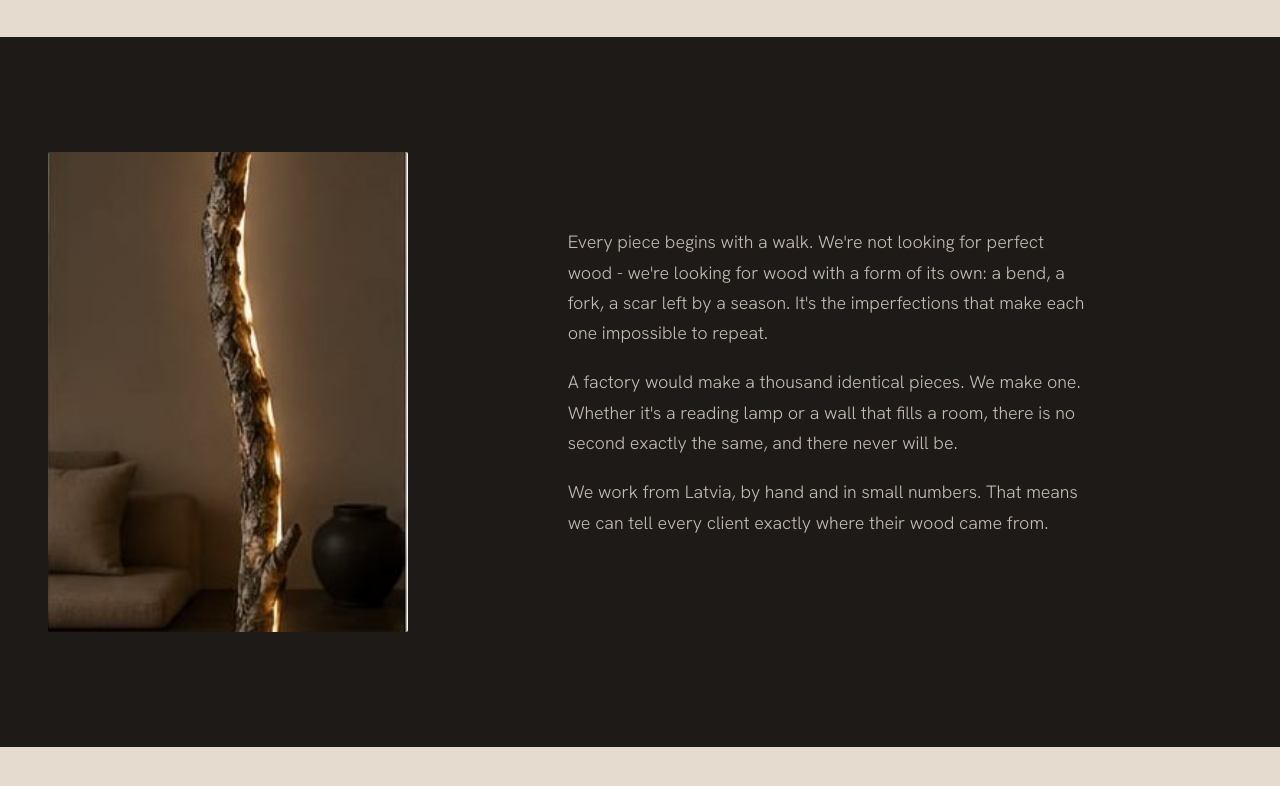
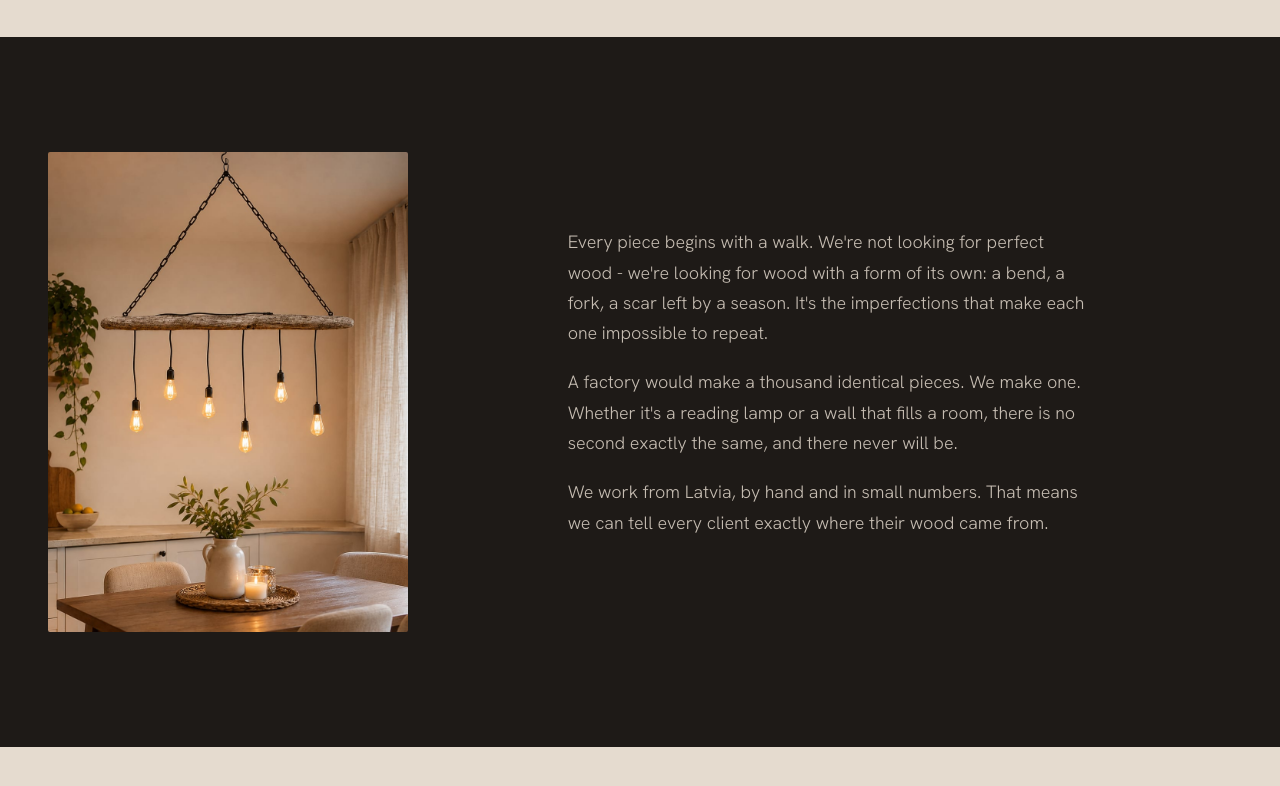
Before and after one commit to auvellora/Auvellora, an Astro site: page /story in a window 1280 px wide. Shown: the part 400-1186 px from the top of the page. Built offline with nearby package versions, Linux system fonts and the light colour scheme; Astro itself is replaced by a stand-in of ours.

Commit message:
Story: replace the small lamp photo with Drift in a dining room
The old Story photo was 250 px wide and looked soft. It is replaced by
the Drift room photo (1000 x 1250), which fits the tall frame whole.

Co-Authored-By: Claude Opus 5.5 <noreply@anthropic.com>

```diff
--- a/src/pages/story.astro
+++ b/src/pages/story.astro
@@ -45,10 +45,10 @@ const steps = [
     <div class="wrap story-grid">
       <div class="story-figure reveal">
         <img
-          src="/images/story-lamp.jpg"
-          alt="A floor lamp from a branch, glowing in a calm room"
-          width="250"
-          height="758"
+          src="/images/drift-room.jpg"
+          alt="A length of driftwood hung from chains with six warm bulbs, over a dining table"
+          width="1000"
+          height="1250"
           loading="lazy"
         />
       </div>
```
